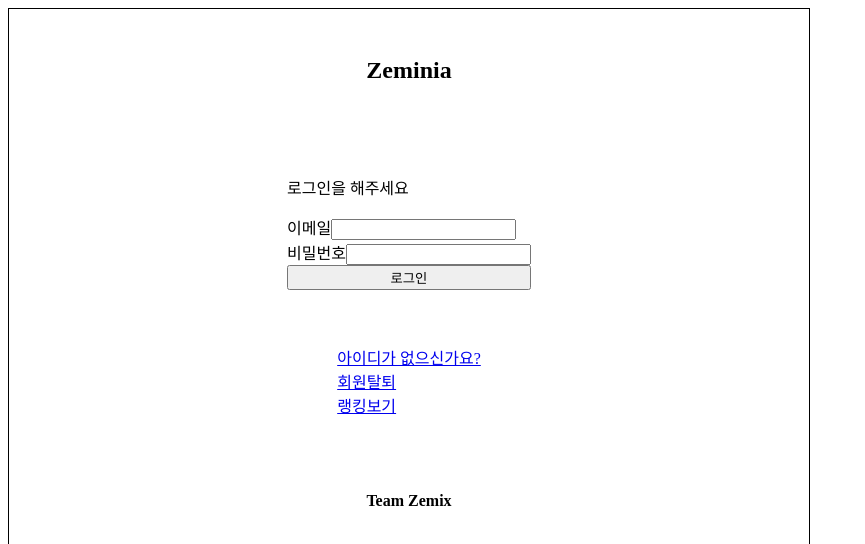
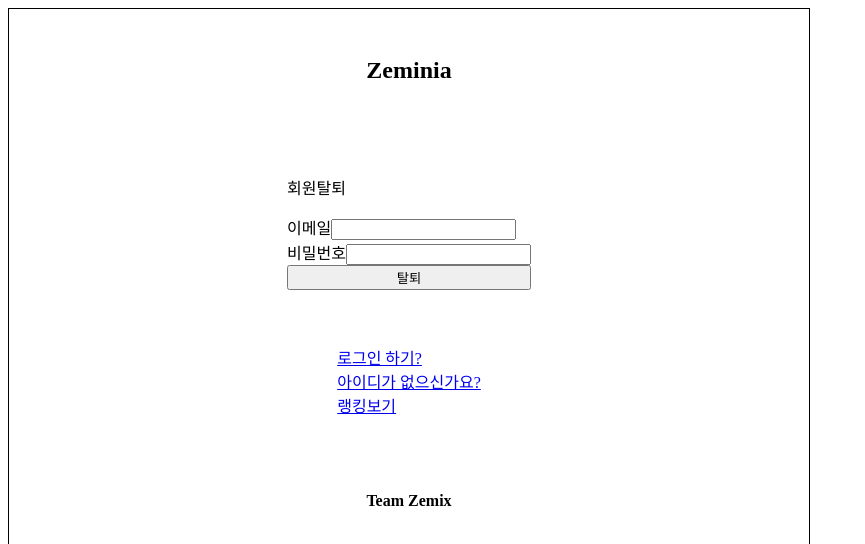
Before and after one commit to zlhunzzing/Zeminia-client2, a React (Create React App) app: page /secession in a window 1280 px wide. Before the commit this address led to /login. Shown: the top 544 px of the page, without its empty margins (0-865 px from the left). Built offline with nearby package versions, Linux system fonts and the light colour scheme.

Commit message:
Secession without login  - delete account from secession without session

```diff
--- a/src/App.js
+++ b/src/App.js
@@ -25,6 +25,7 @@ class App extends React.Component {
       monster: false,
       turn: true,
       use: false,
+      redirect: false,
       dummyMob: [
         {
           name: '쥐',
@@ -84,6 +85,7 @@ class App extends React.Component {
     this.attackCharacter = this.attackCharacter.bind(this);
     this.clearMonster = this.clearMonster.bind(this);
     this.logout = this.logout.bind(this);
+    this.gotoLogin = this.gotoLogin.bind(this);
   }
 
   login() {
@@ -216,6 +218,19 @@ class App extends React.Component {
       signup: false,
       character: false
     });
+  }
+
+  gotoLogin() {
+    this.setState(
+      {
+        redirect: true
+      },
+      () => {
+        this.setState({
+          redirect: false
+        });
+      }
+    );
   }
 
   clearMonster() {
@@ -468,7 +483,15 @@ class App extends React.Component {
   }
 
   render() {
-    const { isLogin, signup, logout, character, monster, use } = this.state;
+    const {
+      redirect,
+      isLogin,
+      signup,
+      logout,
+      character,
+      monster,
+      use
+    } = this.state;
     return (
       <div className="App">
         <Switch>
@@ -492,10 +515,10 @@ class App extends React.Component {
           <Route
             path="/secession"
             render={() =>
-              isLogin ? (
-                <Secession logout={this.logout} />
+              redirect ? (
+                <Redirect to="/login" />
               ) : (
-                <Redirect to="login" />
+                <Secession gotoLogin={this.gotoLogin} />
               )
             }
           />
--- a/src/pages/Secession.js
+++ b/src/pages/Secession.js
@@ -17,7 +17,7 @@ class Secession extends React.Component {
   }
 
   render() {
-    const { logout } = this.props;
+    const { gotoLogin } = this.props;
     return (
       <div
         style={{
@@ -50,7 +50,7 @@ class Secession extends React.Component {
                   if (data.secessionCheck === 'success') {
                     window.confirm('삭제가 완료되었습니다.');
                   }
-                  logout();
+                  gotoLogin();
                 });
             }
           }}
@@ -104,7 +104,7 @@ class Secession extends React.Component {
 }
 
 Secession.propTypes = {
-  logout: PropTypes.func.isRequired
+  gotoLogin: PropTypes.func.isRequired
 };
 
 export default Secession;
--- a/src/pages/Signup.js
+++ b/src/pages/Signup.js
@@ -5,7 +5,9 @@ import PropTypes from 'prop-types';
 class Signup extends React.Component {
   constructor(props) {
     super(props);
-    this.state = {};
+    this.state = {
+      password: ''
+    };
     this.handleInput = this.handleInput.bind(this);
   }
 
```
